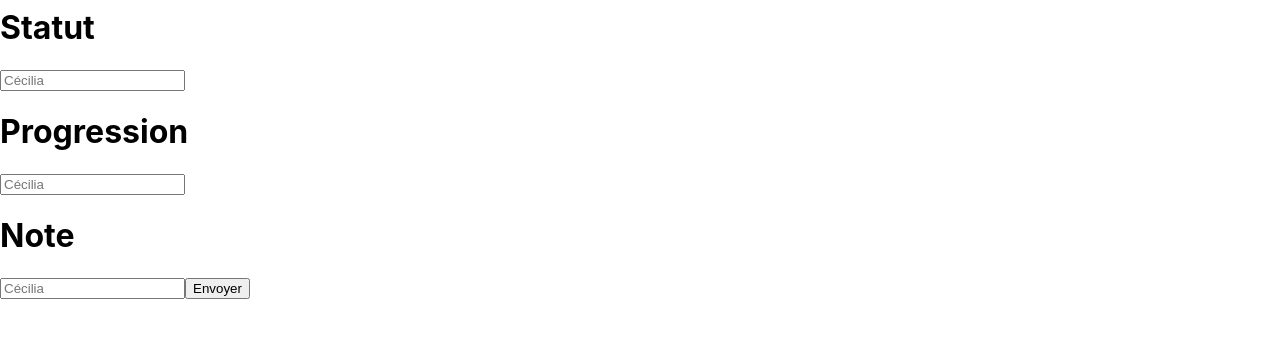
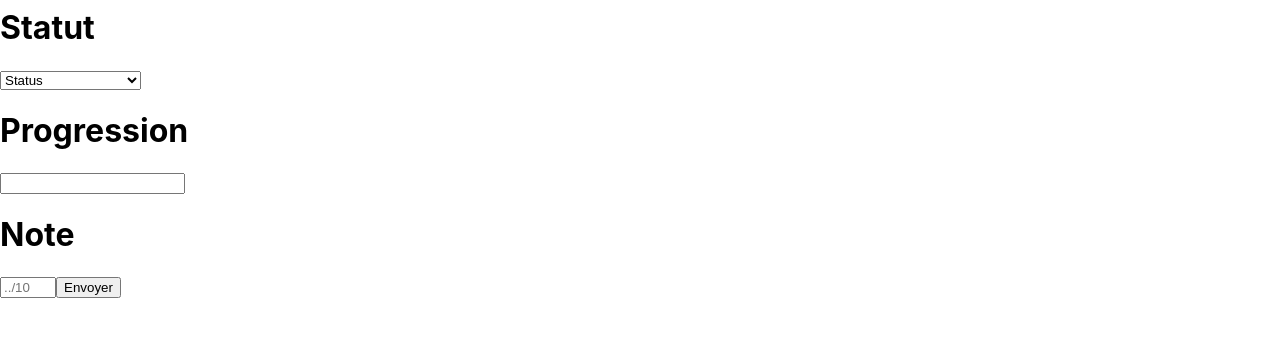
Before and after one commit to Anh-Kiet-VO/LIFPROJET-ACC, a React (Create React App) app in the folder client/: page /detailTv/1 in a window 1280 px wide. Shown: the part 393-730 px from the top of the page. Built offline with nearby package versions, Linux system fonts and the light colour scheme; no server answers.

Commit message:
menu déroulant

```diff
--- a/client/src/components/crudListProps.js
+++ b/client/src/components/crudListProps.js
@@ -1,30 +1,33 @@
 import React, { useState } from 'react'
-
 export default function CrudListProps(props) {
 	const classes = `crud-modal ${props.className}`;
 
 	const [isVisible, setVisible] = useState(false);
+	const [statusOpt, setStatusOpt] = useState("");
 
 	const addMovie = (event) => {
 		event.preventDefault();
 		setVisible(!isVisible);
 	}
 
+	const handleChange = (e) => {
+		props.setMovieStatus(e.target.value);
+	}
+
 	return (
 		<div className={classes}>
 			<form onSubmit={addMovie}>
 				<h1>Statut</h1>
-				<input
-					type="text"
-					placeholder="Cécilia"
-					onChange={(e) => {
-						props.setMovieStatus(e.target.value);
-					}}
-				/>
+				<select onChange={(e) => handleChange(e)}>
+					<option value="">Status</option>
+					<option value="Completed">Fini</option>
+					<option value="Watching">En train de regarder</option>
+					<option value="Planning">A regarder</option>
+				</select>
 				<h1>Progression</h1>
 				<input
 					type="number"
-					placeholder="Cécilia"
+					placeholder=""
 					onChange={(e) => {
 						props.setMovieProgress(e.target.value);
 					}}
@@ -32,7 +35,9 @@ export default function CrudListProps(props) {
 				<h1>Note</h1>
 				<input
 					type="number"
-					placeholder="Cécilia"
+					placeholder="../10"
+					min="0"
+					max="10"
 					onChange={(e) => {
 						props.setMovieScore(e.target.value);
 					}}
--- a/client/src/pages/edit.js
+++ b/client/src/pages/edit.js
@@ -12,7 +12,6 @@ function Edit() {
 		Axios.get("http://localhost:3000/login") //1
 			.then((response) => {
 				setUsername(response.data.user[0].username);
-				console.log(username)
 			})
 	}, [])
 
@@ -27,8 +26,6 @@ function Edit() {
 			status: newmovieStatus,
 			score: newmovieScore,
 			progress: newmovieProgress,
-		}).then(() => {
-			console.log("Film bien modifié !")
 		});
 	}
 
@@ -40,20 +37,22 @@ function Edit() {
 		setVisible(!isVisible);
 	}
 
+	const handleChange = (e) => {
+		setnewMovieStatus(e.target.value);
+	}
+
 	return (
 		<div>
 			{
 				<div className="salutCecilia">
 					<form onSubmit={editMovie}>
-						<h1>EDIT</h1>
 						<h1>Status</h1>
-						<input
-							type="text"
-							placeholder="Completed / Watching"
-							onChange={(e) => {
-								setnewMovieStatus(e.target.value);
-							}}
-						/>
+						<select onChange={(e) => handleChange(e)}>
+							<option value="">Status</option>
+							<option value="Completed">Fini</option>
+							<option value="Watching">En train de regarder</option>
+							<option value="Planning">A regarder</option>
+						</select>
 
 						<h1>Progession</h1>
 						<input
```
